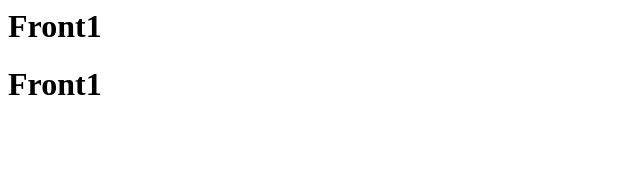
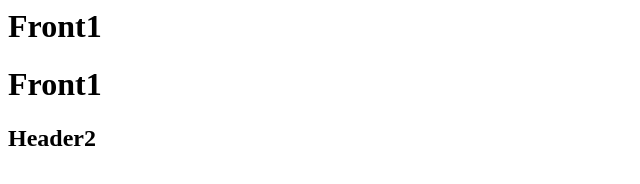
Before and after one commit to Ch-Kusmitha/Front207, a plain HTML site: page index.html in a window 1280 px wide. Shown: the whole page, without its empty margins (0-640 px from the left). Drawn offline with Linux system fonts and the light colour scheme.

Commit message:
file commited successfully

```diff
--- a/index.html
+++ b/index.html
@@ -1,2 +1,3 @@
 <h1> Front1 <h1>
 <h1> Front1 <h1>
+<h2> Header2 <h2>
```
